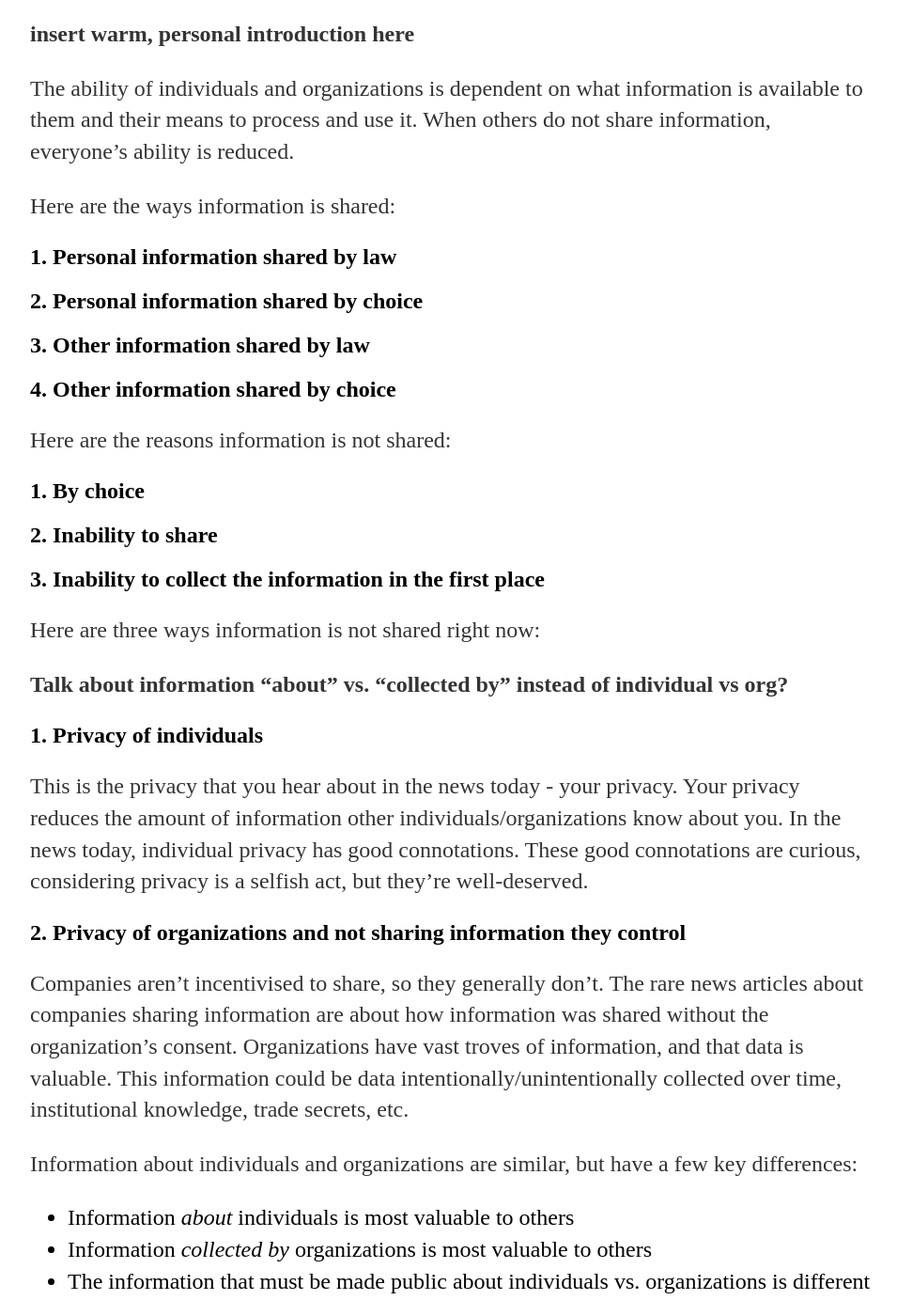
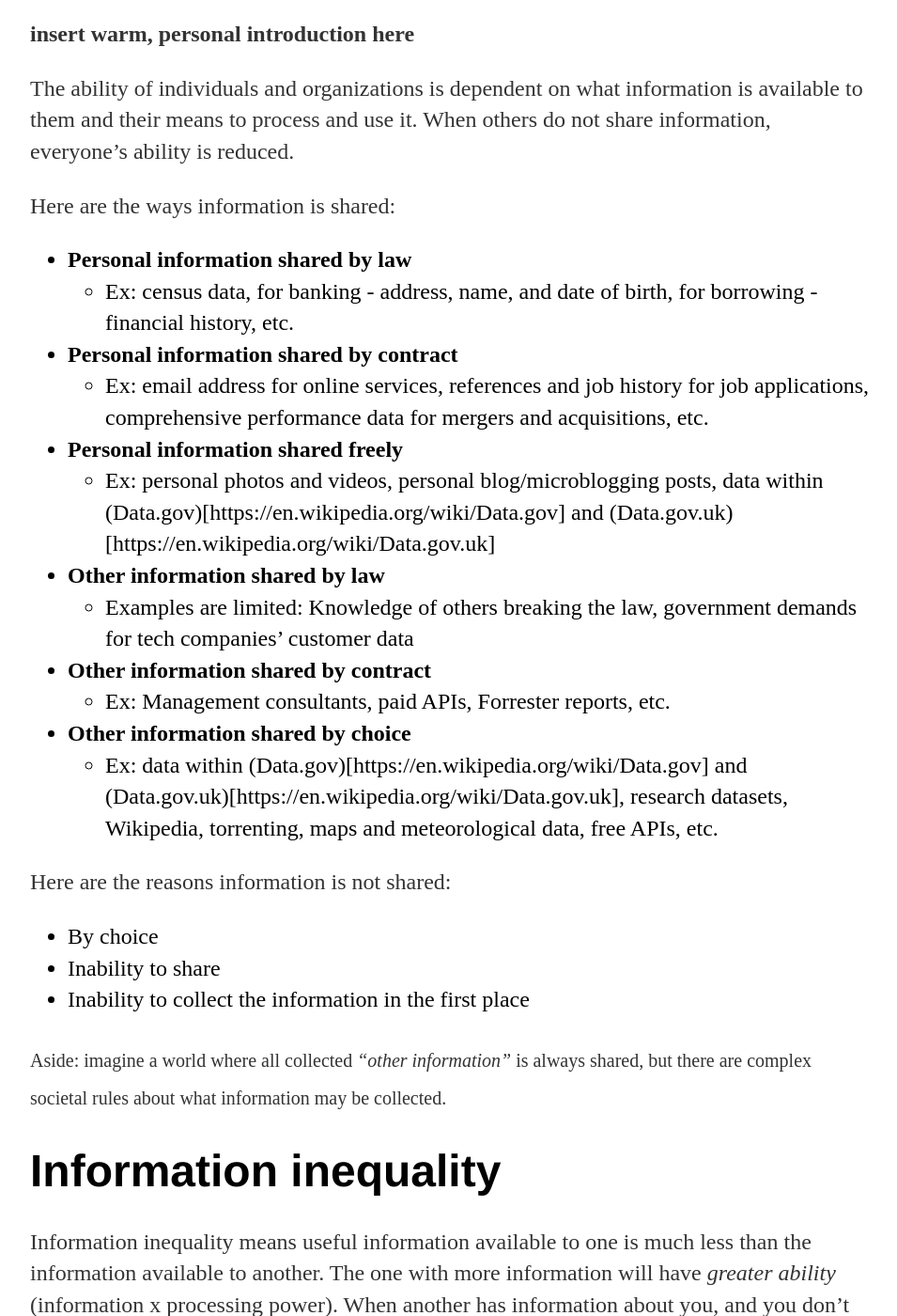
Before and after one commit to curiousest/curiousest.github.io, a Jekyll site: the page built from _posts/2016-12-22-privacy-is-a-tragedy-of-the-commons.md, in a window 1280 px wide and 1400 px high, scrolled down 1309 px. Shown: the whole window at 94% size, without its empty margins (160-1115 px from the left). Built offline with Jekyll 4.4.1, drawn with Linux system fonts in a browser that asks for light colours; some of the changed text lies outside the part shown.

Commit message:
Update 2016-12-22-privacy-is-a-tragedy-of-the-commons.md

```diff
--- a/_posts/2016-12-22-privacy-is-a-tragedy-of-the-commons.md
+++ b/_posts/2016-12-22-privacy-is-a-tragedy-of-the-commons.md
@@ -23,11 +23,11 @@ WORK IN PROGRESS - DON'T SHARE YET
 
 **The individual**: one person.
 
-**The organization**: an entity that isn't *an individual*, but can claim ownership over information. Ex: a company, a country, a non-profit organization, a government organization, or even an informal fraternity.
+**The organization**: an entity that is not *an individual*, but can own information. Ex: a company, a country, a non-profit organization, a government organization, or even an informal fraternity.
 
 **Personal information**: information *about* the particular individual or organization. Personal information can exist without anyone having access to it. Ex: date of birth, bank records, projected revenues, current locations of constituents.
 
-**Other information**: personal information about others or how the universe works. Ex: the average age of Americans, the formula for coca cola, industry best-practices, customer data, research papers.
+**Other information**: personal information about others or how the universe works. Ex: the average age of Americans, the formula for coca cola, industry best-practices, customer data, research papers, the weather.
 
 **insert picture here**
 
@@ -39,47 +39,27 @@ The ability of individuals and organizations is dependent on what information is
 
 Here are the ways information is shared:
 
-## 1. Personal information shared by law
-
-## 2. Personal information shared by choice
-
-## 3. Other information shared by law
-
-## 4. Other information shared by choice
+* **Personal information shared by law**
+  * Ex: census data, for banking - address, name, and date of birth, for borrowing - financial history, etc.
+* **Personal information shared by contract**
+  * Ex: email address for online services, references and job history for job applications, comprehensive performance data for mergers and acquisitions, etc.
+* **Personal information shared freely**
+  * Ex: personal photos and videos, personal blog/microblogging posts, data within (Data.gov)[https://en.wikipedia.org/wiki/Data.gov] and (Data.gov.uk)[https://en.wikipedia.org/wiki/Data.gov.uk]
+* **Other information shared by law**
+  * Examples are limited: Knowledge of others breaking the law, government demands for tech companies' customer data
+* **Other information shared by contract**
+  * Ex: Management consultants, paid APIs, Forrester reports, etc.
+* **Other information shared by choice**
+  * Ex: data within (Data.gov)[https://en.wikipedia.org/wiki/Data.gov] and (Data.gov.uk)[https://en.wikipedia.org/wiki/Data.gov.uk], research datasets, Wikipedia, torrenting, maps and meteorological data, free APIs, etc.
 
 Here are the reasons information is not shared:
 
-## 1. By choice
+* By choice
+* Inability to share
+* Inability to collect the information in the first place
 
-## 2. Inability to share
+<sub>Aside: imagine a world where all collected *"other information"* is always shared, but there are complex societal rules about what information may be collected.</sub>
 
-## 3. Inability to collect the information in the first place
-
-
-
-Here are three ways information is not shared right now:
-
-**Talk about information "about" vs. "collected by" instead of individual vs org?**
-
-## 1. Privacy of individuals
-
-This is the privacy that you hear about in the news today - your privacy. Your privacy reduces the amount of information other individuals/organizations know about you. In the news today, individual privacy has good connotations. These good connotations are curious, considering privacy is a selfish act, but they're well-deserved.
-
-## 2. Privacy of organizations and not sharing information they control
-
-Companies aren't incentivised to share, so they generally don't. The rare news articles about companies sharing information are about how information was shared without the organization's consent. Organizations have vast troves of information, and that data is valuable. This information could be data intentionally/unintentionally collected over time, institutional knowledge, trade secrets, etc.
-
-Information about individuals and organizations are similar, but have a few key differences:
-
-* Information *about* individuals is most valuable to others
-* Information *collected by* organizations is most valuable to others
-* The information that must be made public about individuals vs. organizations is different
-
-<sub>Aside: imagine a world where all collected information is always shared, and there are complex societal rules about what information is collected.</sub>
-
-## 3. Inability to share
-
-There are technological and cost limitations on the information we share. It's hard to share information from across the universe and we can't process petabytes of weather data on our personal computers. As technology improves, so does our ability to share.
 
 # Information inequality
 
```
